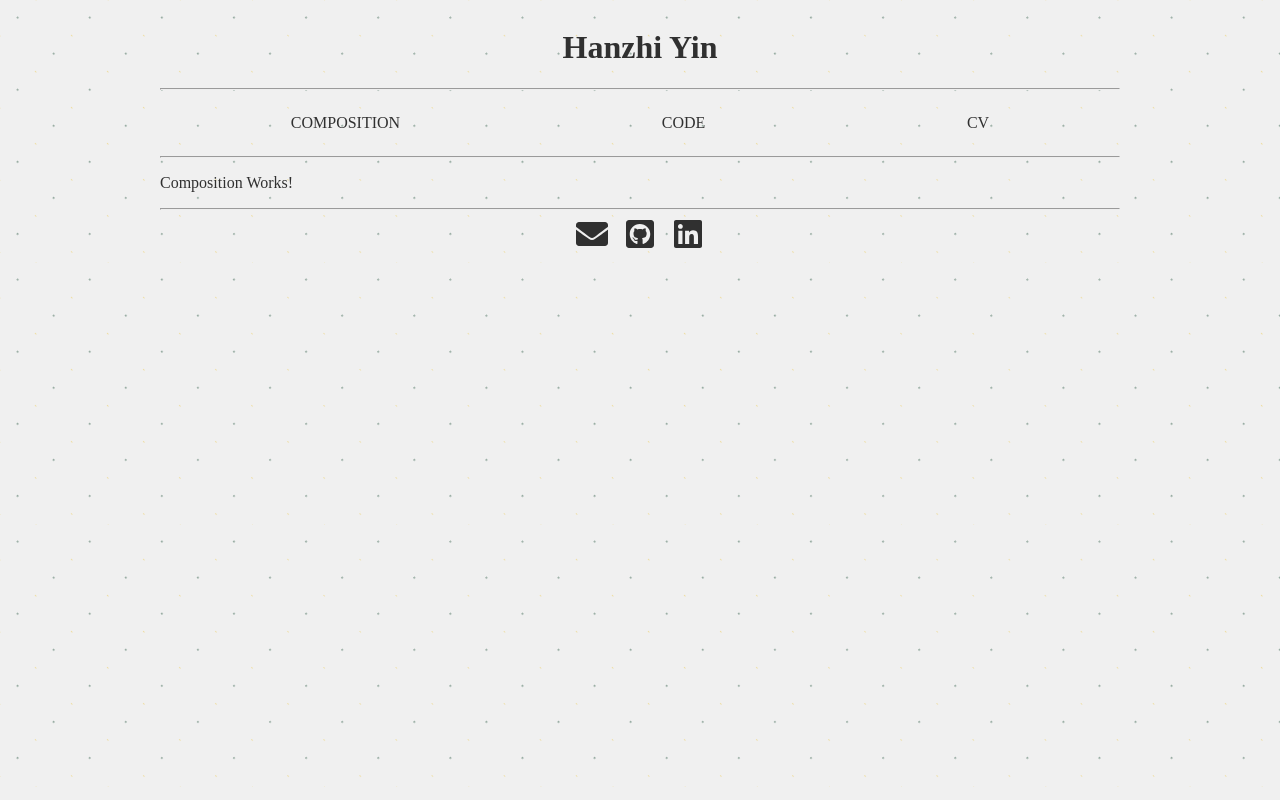
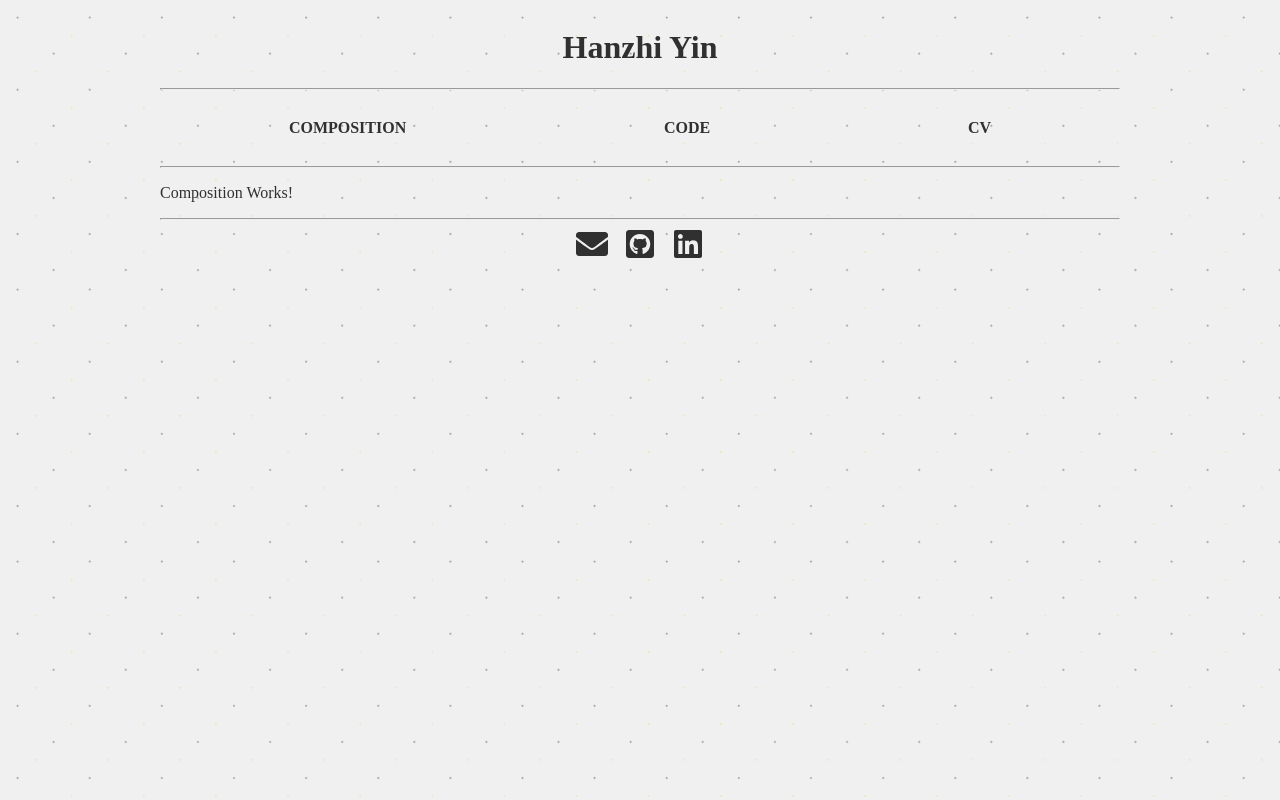
Before and after one commit to int0thewind/www-next, a Next.js app: page /composition in a window 1280 px wide. Built offline with nearby package versions, Linux system fonts and the light colour scheme; a web font is replaced by a local one.

Commit message:
change nav element to h4

```diff
--- a/component/NavItem.tsx
+++ b/component/NavItem.tsx
@@ -9,9 +9,9 @@ export default function NavItem({ name, link }: Props) {
   const nameUpper = name.toUpperCase();
   return (
     <Link href={link}>
-      <p className="nav-item">
+      <h4 className="nav-item">
         {nameUpper}
-      </p>
+      </h4>
     </Link>
   );
 }
--- a/styles/globals.scss
+++ b/styles/globals.scss
@@ -82,7 +82,6 @@ Nav NavItem component definitions
 .nav-item:hover {
   color: $color-primary;
   background-color: $color-background;
-  font-weight: 700;
   cursor: pointer;
 }
 
```
